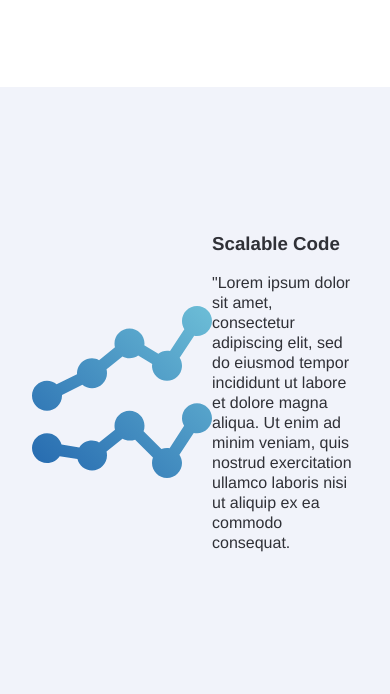
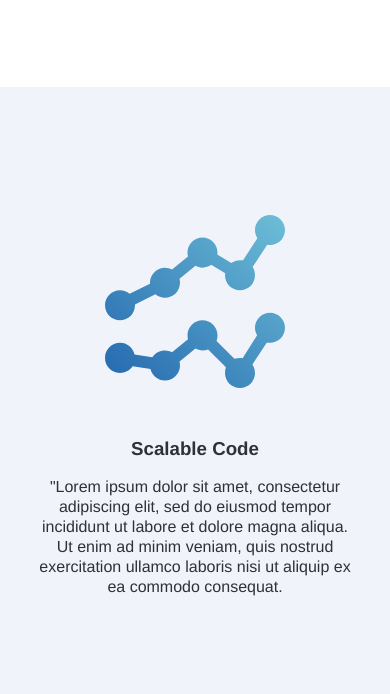
Before and after one commit to JHanek3/Flexbox, a plain HTML site: page index.html in a window 390 px wide. Shown: the part 395-1089 px from the top of the page. Drawn offline with nearby package versions, Linux system fonts and the light colour scheme.

Commit message:
Made media objects mobile compatible

```diff
--- a/css/styles.css
+++ b/css/styles.css
@@ -207,6 +207,22 @@ blurb-info {
         text-align: center;
     }
 
+    .media-object {
+        flex-direction: column;
+        text-align: center;
+    }
+
+    .icon-right,
+    .icon-left {
+        order: 1;
+    }
+
+    .blurb-wrapper-left,
+    .blurb-wrapper-right {
+        order: 2;
+        padding-top: 2rem;
+    }
+
 
 }
 
```
